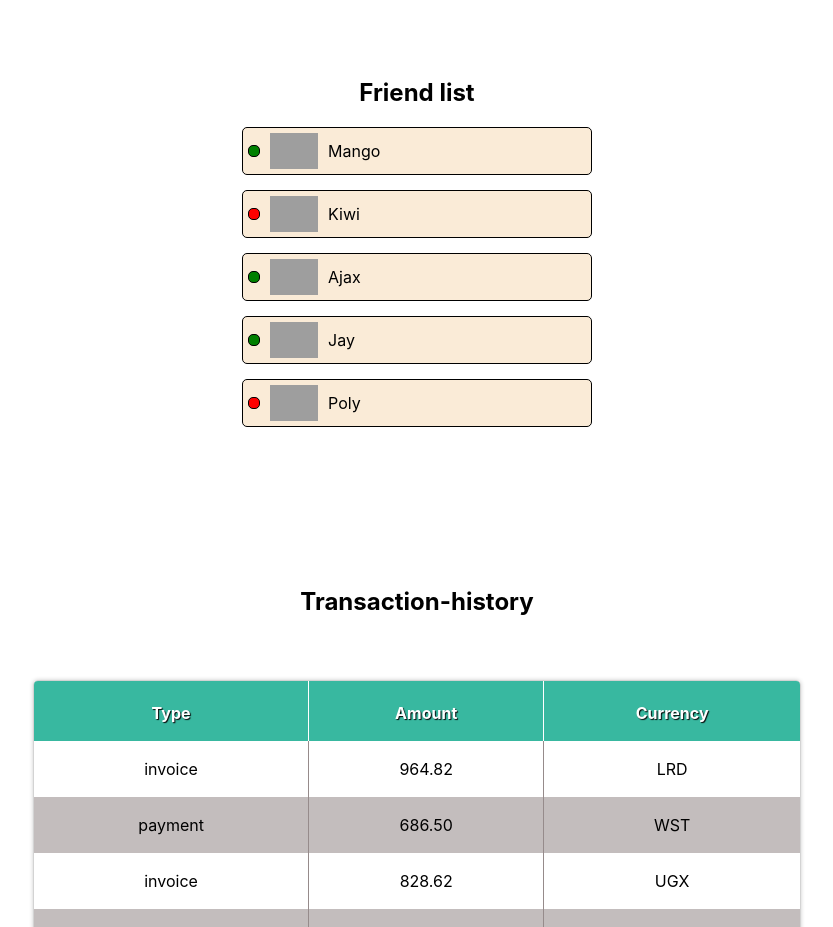
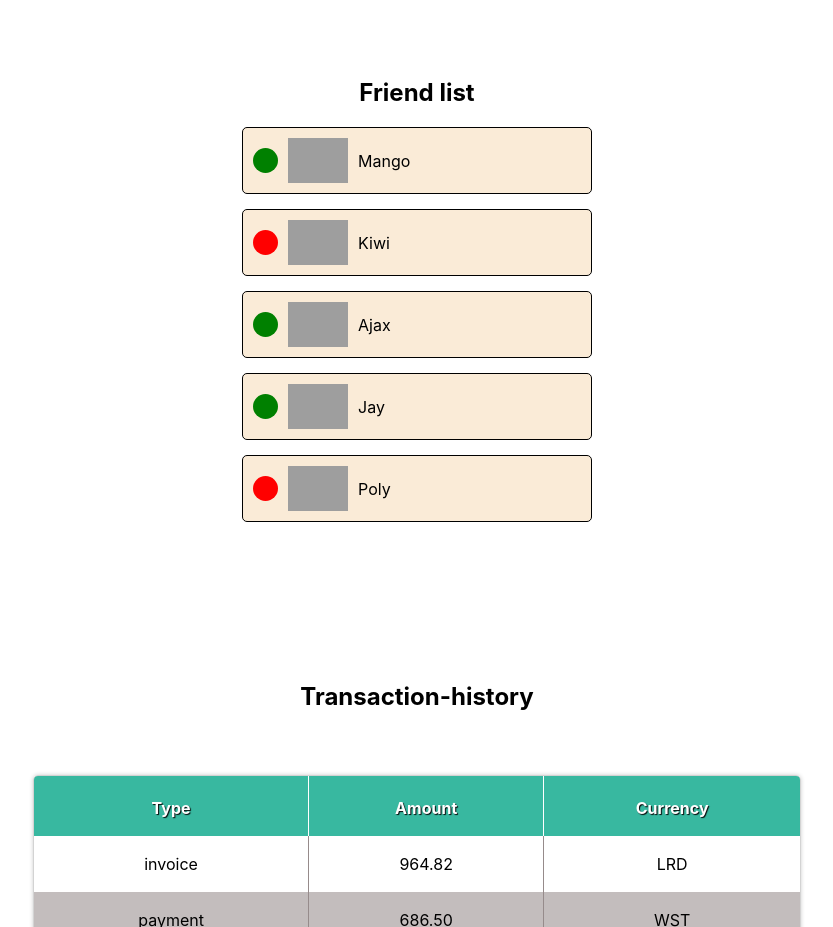
Before and after one commit to ribacot/goit-react-hw-01-components, a React (Create React App) app: page / in a window 1280 px wide. Shown: the part 800-1727 px from the top of the page, without its empty margins (223-1056 px from the left). Built offline with nearby package versions, Linux system fonts and the light colour scheme; grey boxes are pictures that could not be loaded; the HTML template or start-up script is replaced by a standard one.

Commit message:
upd_css_fr

```diff
--- a/src/components/friendListItem/FriendListItem.jsx
+++ b/src/components/friendListItem/FriendListItem.jsx
@@ -6,8 +6,8 @@ export default function FriendListItem({ data }) {
     ? data.map(({ avatar, name, isOnline, id }) => {
         return (
           <li key={id} className={css.item}>
-            <span className={isOnline ? css.green : css.red}></span>
-            <img className="avatar" src={avatar} alt="User avatar" width="48" />
+            <span className={`${css.status} ${isOnline ? css.green : css.red}`}></span>
+            <img className="avatar" src={avatar} alt="User avatar" width="60" />
             <p className="name">{name}</p>
           </li>
         );
--- a/src/components/friendListItem/FriendListItem.module.css
+++ b/src/components/friendListItem/FriendListItem.module.css
@@ -1,17 +1,10 @@
 
-.status {
-  display: inline-block;
-  width: 20px;
-  height: 20px;
-  border: 1px solid rgb(62, 59, 58);
-  border-radius: 50%;
-}
 
 .item {
   display: flex;
   gap: 10px;
   align-items: center;
-  padding: 5px;
+  padding: 10px;
   border: 1px solid black;
   border-radius: 5px;
   background-color: antiquewhite;
@@ -24,4 +17,13 @@
   composes: item;
   background-color: green;
 }
+.status {
+  display: inline-block;
+  width: 5px;
+  height: 5px;
+  /* border: 1px solid rgb(62, 59, 58); */
+  border: none;
+  border-radius: 50%;
+}
+
 /* className={isOnline ? css.green : css.red} */
```
